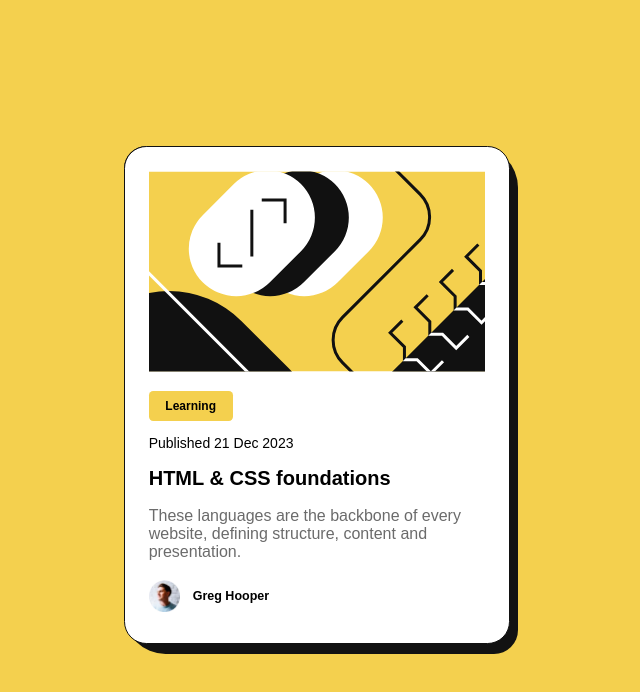
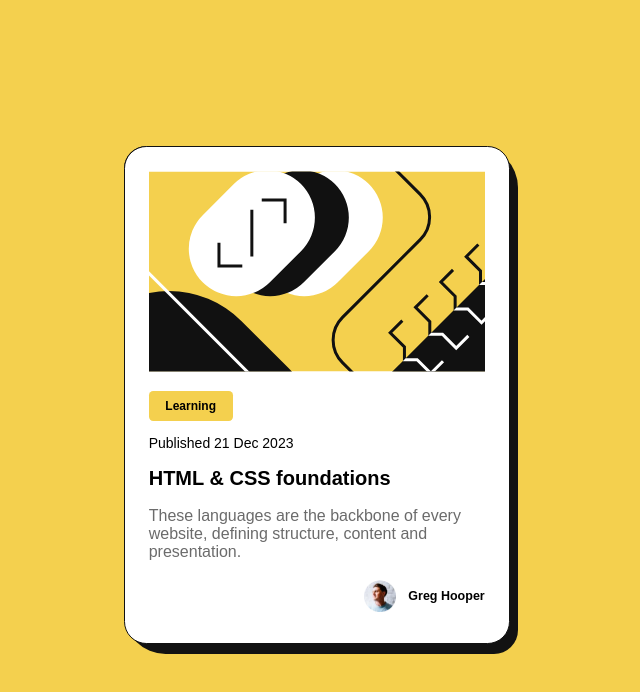
Before and after one commit to chiragp234901/Blog-Preview-Card, a plain HTML site: page index.html in a window 1280 px wide. Shown: the whole page, without its empty margins (319-959 px from the left). Drawn offline with Linux system fonts and the light colour scheme; a web font is replaced by a local one.

Commit message:
Add files via upload

```diff
--- a/style.css
+++ b/style.css
@@ -100,7 +100,7 @@ body{
 
 .author{
     display: flex;
-    justify-content:last baseline;
+    justify-content:right;
     align-items: center;
 }
 
```
